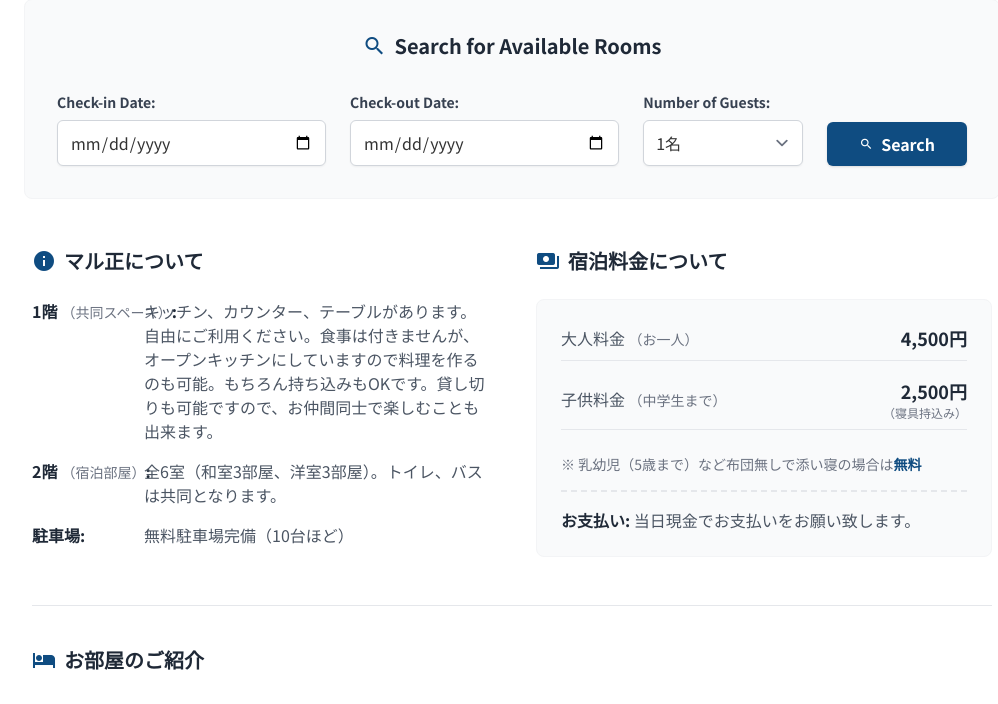
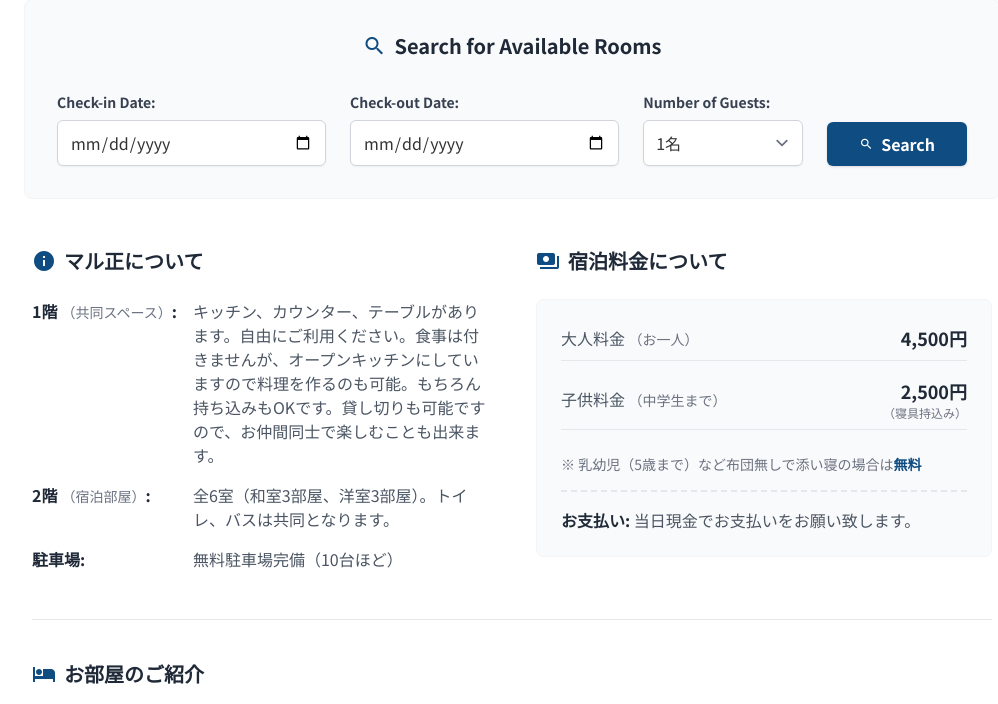
Before and after one commit to dokuh6/test_sys, a PHP site: page /index.php in a window 1280 px wide. Shown: the part 455-1159 px from the top of the page, without its empty margins (128-1126 px from the left). Run offline with PHP 8.4, Linux system fonts and the light colour scheme; some libraries are stand-ins or nearby versions.

Commit message:
Fix overlapping text layout in About section of index.php using CSS Grid

```diff
--- a/index.php
+++ b/index.php
@@ -54,20 +54,28 @@ require_once 'includes/header.php';
                     <span class="material-icons text-primary dark:text-blue-400">info</span>
                     マル正について
                 </h3>
-                <ul class="space-y-4 text-gray-600 dark:text-gray-300">
-                    <li class="flex flex-col sm:flex-row sm:items-start gap-2 sm:gap-4">
-                        <span class="font-bold text-gray-800 dark:text-gray-200 min-w-[6rem] whitespace-nowrap">1階<span class="text-sm font-normal block sm:inline sm:ml-1 text-gray-500 dark:text-gray-400">（共同スペース）</span>:</span>
-                        <span>キッチン、カウンター、テーブルがあります。自由にご利用ください。食事は付きませんが、オープンキッチンにしていますので料理を作るのも可能。もちろん持ち込みもOKです。貸し切りも可能ですので、お仲間同士で楽しむことも出来ます。</span>
-                    </li>
-                    <li class="flex flex-col sm:flex-row sm:items-start gap-2 sm:gap-4">
-                        <span class="font-bold text-gray-800 dark:text-gray-200 min-w-[6rem] whitespace-nowrap">2階<span class="text-sm font-normal block sm:inline sm:ml-1 text-gray-500 dark:text-gray-400">（宿泊部屋）</span>:</span>
-                        <span>全6室（和室3部屋、洋室3部屋）。トイレ、バスは共同となります。</span>
-                    </li>
-                    <li class="flex flex-col sm:flex-row sm:items-start gap-2 sm:gap-4">
-                        <span class="font-bold text-gray-800 dark:text-gray-200 min-w-[6rem] whitespace-nowrap">駐車場:</span>
-                        <span>無料駐車場完備（10台ほど）</span>
-                    </li>
-                </ul>
+                <div class="grid grid-cols-1 sm:grid-cols-[max-content_1fr] gap-4 text-gray-600 dark:text-gray-300">
+                    <div class="font-bold text-gray-800 dark:text-gray-200 whitespace-nowrap">
+                        1階<span class="text-sm font-normal block sm:inline sm:ml-1 text-gray-500 dark:text-gray-400">（共同スペース）</span>:
+                    </div>
+                    <div>
+                        キッチン、カウンター、テーブルがあります。自由にご利用ください。食事は付きませんが、オープンキッチンにしていますので料理を作るのも可能。もちろん持ち込みもOKです。貸し切りも可能ですので、お仲間同士で楽しむことも出来ます。
+                    </div>
+
+                    <div class="font-bold text-gray-800 dark:text-gray-200 whitespace-nowrap">
+                        2階<span class="text-sm font-normal block sm:inline sm:ml-1 text-gray-500 dark:text-gray-400">（宿泊部屋）</span>:
+                    </div>
+                    <div>
+                        全6室（和室3部屋、洋室3部屋）。トイレ、バスは共同となります。
+                    </div>
+
+                    <div class="font-bold text-gray-800 dark:text-gray-200 whitespace-nowrap">
+                        駐車場:
+                    </div>
+                    <div>
+                        無料駐車場完備（10台ほど）
+                    </div>
+                </div>
             </div>
 
             <!-- Pricing Info -->
```
